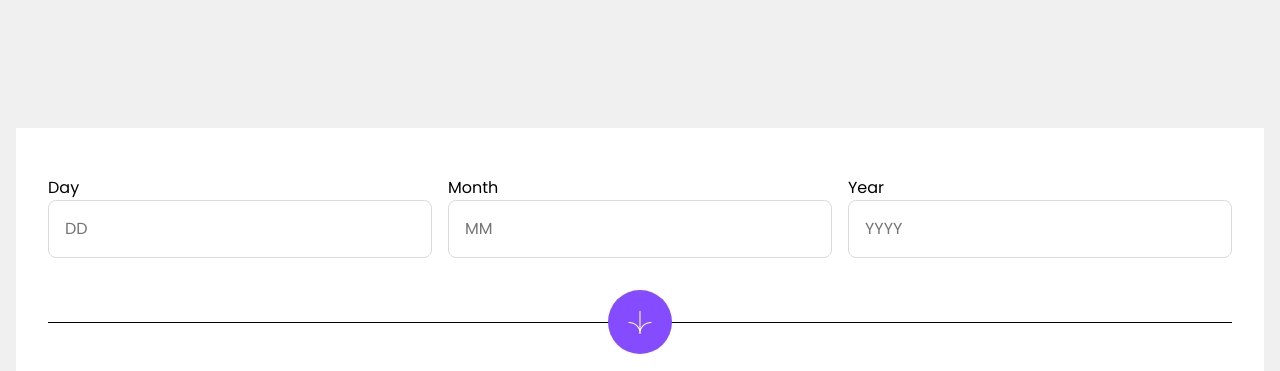
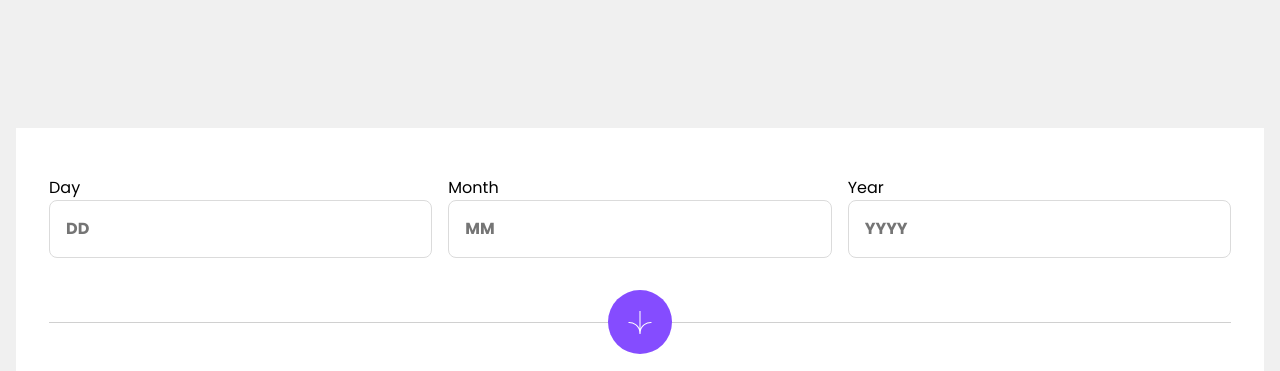
Before and after one commit to MuneerMek/age-calculator-app, a plain HTML site: page index.html in a window 1280 px wide. Shown: the top 371 px of the page. Drawn offline with Linux system fonts and the light colour scheme.

Commit message:
Added styles

```diff
--- a/style.css
+++ b/style.css
@@ -117,6 +117,7 @@ h6 {
   --off-black: 0, 0%, 8%;
   /* Typography */
   --fs-400: 1rem;
+  --fs-500: 1.5rem;
   --fs-600: 2rem;
   --fs-800: 3.5rem;
 
@@ -131,7 +132,7 @@ body {
 }
 
 main {
-  padding: 3rem 2rem;
+  padding: 3rem 1.5rem;
   background-color: hsl(var(--white));
   display: grid;
   place-content: center;
@@ -145,8 +146,10 @@ form {
 }
 
 .input-group input {
-  padding: 1rem;
+  padding: 1rem 0 1rem 1rem;
   width: 100%;
+  font-size: var(--fs-400);
+  font-weight: var(--fw-700);
   border-radius: 0.5rem;
   border: 1px solid hsl(var(--light-grey));
 }
@@ -176,7 +179,7 @@ form {
   left: 0;
   width: 100%; /* Make the line span the full width of the container */
   height: 1px;
-  background-color: black; /* Color of the line */
+  background-color: hsl(var(--off-black), 0.2); /* Color of the line */
   z-index: -1; /* pseudo-element appears below parent */
 }
 .arrow-button:hover,
```
